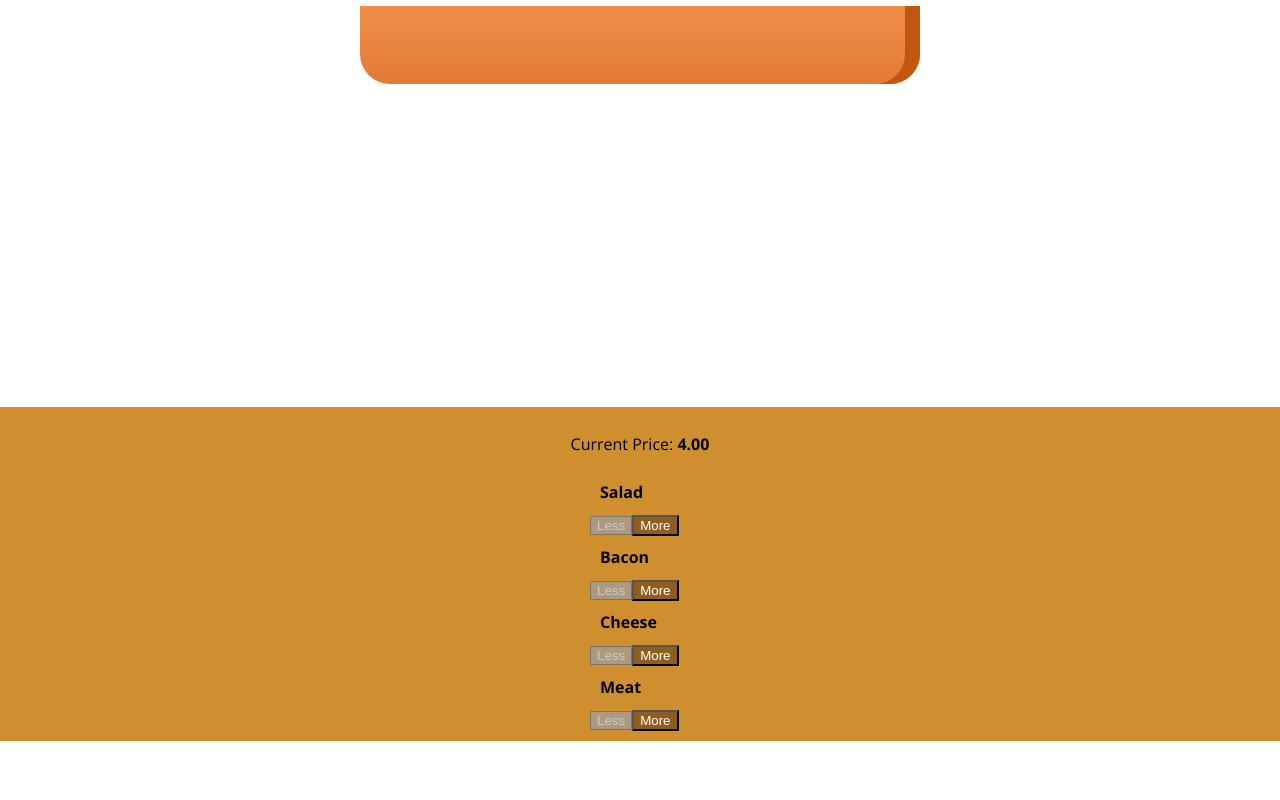
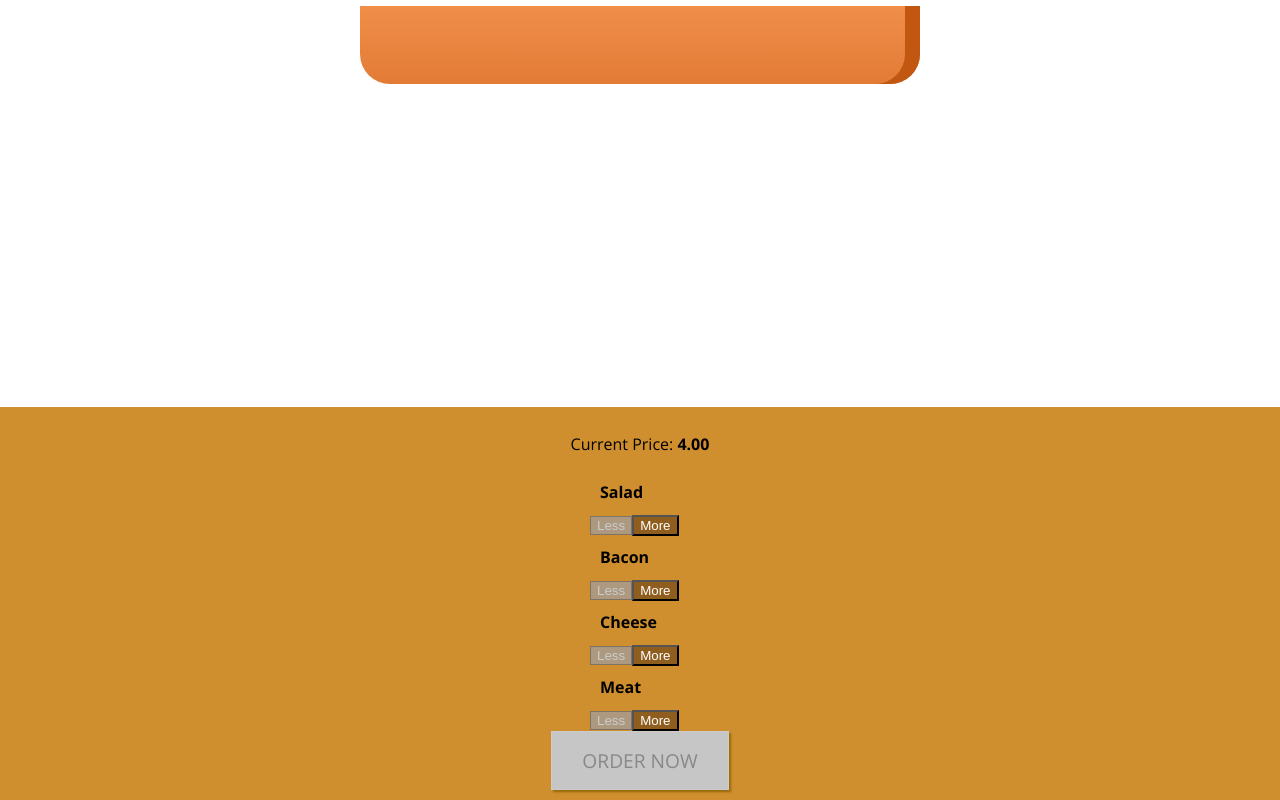
Before and after one commit to aguevara23/burger-builder, a React app: page / in a window 1280 px wide. Shown: the part 231-1031 px from the top of the page. Before the commit the page ends 972 px from the top, so only its background shows below. Built offline with nearby package versions, Linux system fonts and the light colour scheme.

Commit message:
add OrderNow button

```diff
--- a/src/components/Burger/BuildControls/BuildControls.css
+++ b/src/components/Burger/BuildControls/BuildControls.css
@@ -8,3 +8,45 @@
   margin: auto;
   padding: 10px 0;
 }
+
+
+.OrderButton {
+    background-color: #DAD735;
+    outline: none;
+    cursor: pointer;
+    border: 1px solid #966909;
+    color: #966909;
+    font-family: inherit;
+    font-size: 1.2em;
+    padding: 15px 30px;
+    box-shadow: 2px 2px 2px #966909;
+}
+
+.OrderButton:hover, .OrderButton:active {
+    background-color: #A0DB41;
+    border: 1px solid #966909;
+    color: #966909;
+}
+
+.OrderButton:disabled {
+    background-color: #C7C6C6;
+    cursor: not-allowed;
+    border: 1px solid #ccc;
+    color: #888888;
+}
+
+.OrderButton:not(:disabled) {
+    animation: enable 0.3s linear;
+}
+
+@keyframes enable {
+    0% {
+        transform: scale(1);
+    }
+    60% {
+        transform: scale(1.1);
+    }
+    100% {
+        transform: scale(1);
+    }
+}
--- a/src/components/Burger/BuildControls/BuildControls.js
+++ b/src/components/Burger/BuildControls/BuildControls.js
@@ -22,6 +22,9 @@
         disabled={props.disabled[ctrl.type]}
       />
     ))}
+    <button
+      className={classes.OrderButton}
+      disabled={!props.purchaseable}>ORDER NOW</button>
   </div>
 )
 
--- a/src/containers/BurgerBuilder/BurgerBuilder.js
+++ b/src/containers/BurgerBuilder/BurgerBuilder.js
@@ -19,7 +19,19 @@
         cheese: 0,
         meat: 0
       },
-      totalPrice: 4
+      totalPrice: 4,
+      purchaseable: false
+  }
+
+  updatePurchaseState (ingredients) {
+    const sum = Object.keys(ingredients)
+      .map(igKey => {
+        return ingredients[igKey];
+      })
+      .reduce((sum, el) => {
+        return sum + el;
+      }, 0)
+    this.setState({purchaseable: sum > 0})
   }
 
   addIngredientHandler = (type) => {
@@ -33,6 +45,7 @@
     const oldPrice = this.state.totalPrice;
     const newPrice = oldPrice + priceAddition;
     this.setState({totalPrice: newPrice, ingredients: updatedIngredients})
+    this.updatePurchaseState(updatedIngredients);
   }
 
   removeIngredientHandler = (type) => {
@@ -49,6 +62,7 @@
     const oldPrice = this.state.totalPrice;
     const newPrice = oldPrice - priceDeduction;
     this.setState({totalPrice: newPrice, ingredients: updatedIngredients})
+    this.updatePurchaseState(updatedIngredients);
   }
 
 
@@ -67,6 +81,7 @@
           ingredientAdded={this.addIngredientHandler}
           ingredientRemoved={this.removeIngredientHandler}
           disabled={disabledInfo}
+          purchaseable={this.state.purchaseable}
           price={this.state.totalPrice}
         />
       </Aux>
```
